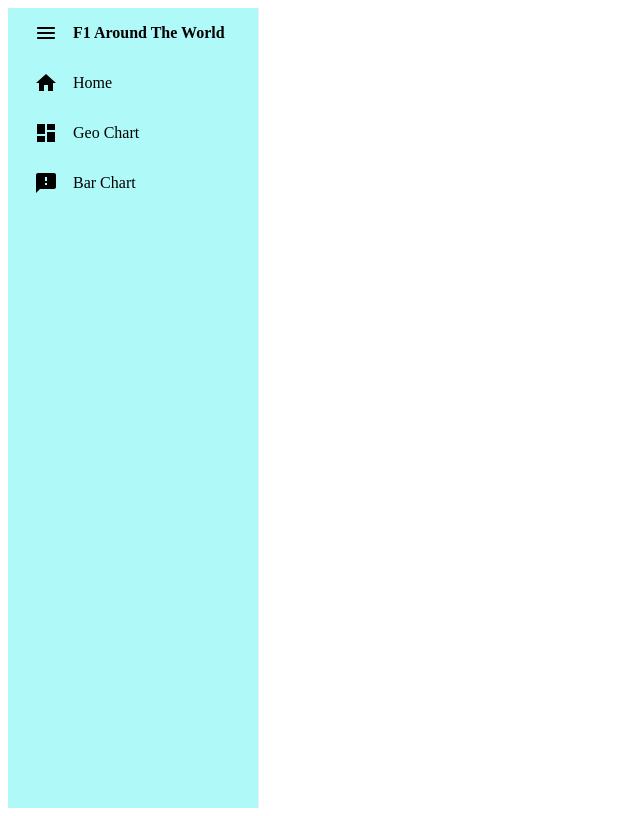
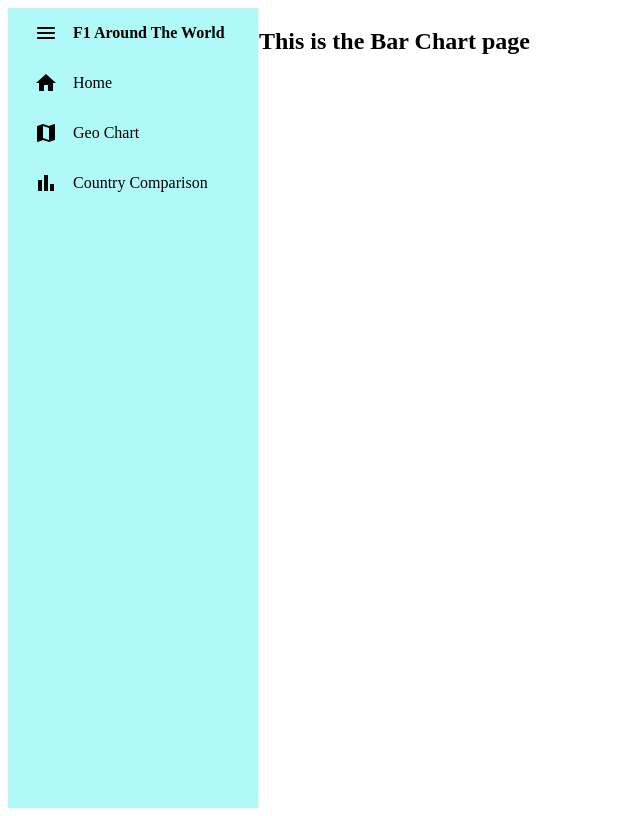
Before and after one commit to MrFiszbi1/F1-Around-The-World, a React (Create React App) app: page /countrycomparison in a window 1280 px wide. Shown: the whole page, without its empty margins (0-640 px from the left). Built offline with nearby package versions, Linux system fonts and the light colour scheme.

Commit message:
Updata file name + .js -> .jsx

```diff
--- a/src/App.js
+++ b/src/App.js
@@ -2,7 +2,7 @@ import { Sidebar, useProSidebar } from "react-pro-sidebar";
 import SidebarMenu from "./components/SidebarMenu";
 import { Routes, Route } from "react-router-dom";
 import GeoChart from "./page/GeoChart";
-import BarChart from "./page/BarChart";
+import CountryComparison from "./page/countryComparison";
 import Home from "./page/Home";
 
 export default function App() {
@@ -21,7 +21,7 @@ export default function App() {
         <Routes>
           <Route path="/" element={<Home />}></Route>
           <Route path="geochart" element={<GeoChart />} />
-          <Route path="barchart" element={<BarChart />} />
+          <Route path="countrycomparison" element={<CountryComparison />} />
         </Routes>
       </section>
     </div>
--- a/src/components/SidebarMenu.js
+++ b/src/components/SidebarMenu.js
@@ -1,7 +1,7 @@
 import React from "react";
 import { Menu, MenuItem } from "react-pro-sidebar";
-import DashboardIcon from "@mui/icons-material/Dashboard";
-import FeedbackIcon from "@mui/icons-material/Feedback";
+import MapIcon from "@mui/icons-material/Map";
+import BarChartIcon from "@mui/icons-material/BarChart";
 import HomeIcon from "@mui/icons-material/Home";
 import MenuRoundedIcon from "@mui/icons-material/MenuRounded";
 import { Link } from "react-router-dom";
@@ -29,15 +29,15 @@ const SidebarMenu = ({ collapseSidebar }) => {
       </MenuItem>
       <MenuItem
         component={<Link to="geochart" className="link" />}
-        icon={<DashboardIcon />}
+        icon={<MapIcon />}
       >
         Geo Chart
       </MenuItem>
       <MenuItem
-        component={<Link to="barchart" className="link" />}
-        icon={<FeedbackIcon />}
+        component={<Link to="countrycomparison" className="link" />}
+        icon={<BarChartIcon />}
       >
-        Bar Chart
+        Country Comparison
       </MenuItem>
     </Menu>
   );
--- a/src/page/BarChart.js
+++ b/src/page/countryComparison.jsx
@@ -1,6 +1,6 @@
 import React from "react";
 
-const BarChart = () => {
+const CountryComparison = () => {
   return (
     <div>
       <h2>This is the Bar Chart page</h2>
@@ -8,4 +8,4 @@ const BarChart = () => {
   );
 };
 
-export default BarChart;
+export default CountryComparison;
```
Also changed, not shown: src/page/GeoChart.jsx (renamed from src/page/GeoChart.js), src/page/Home.jsx (renamed from src/page/Home.js).
